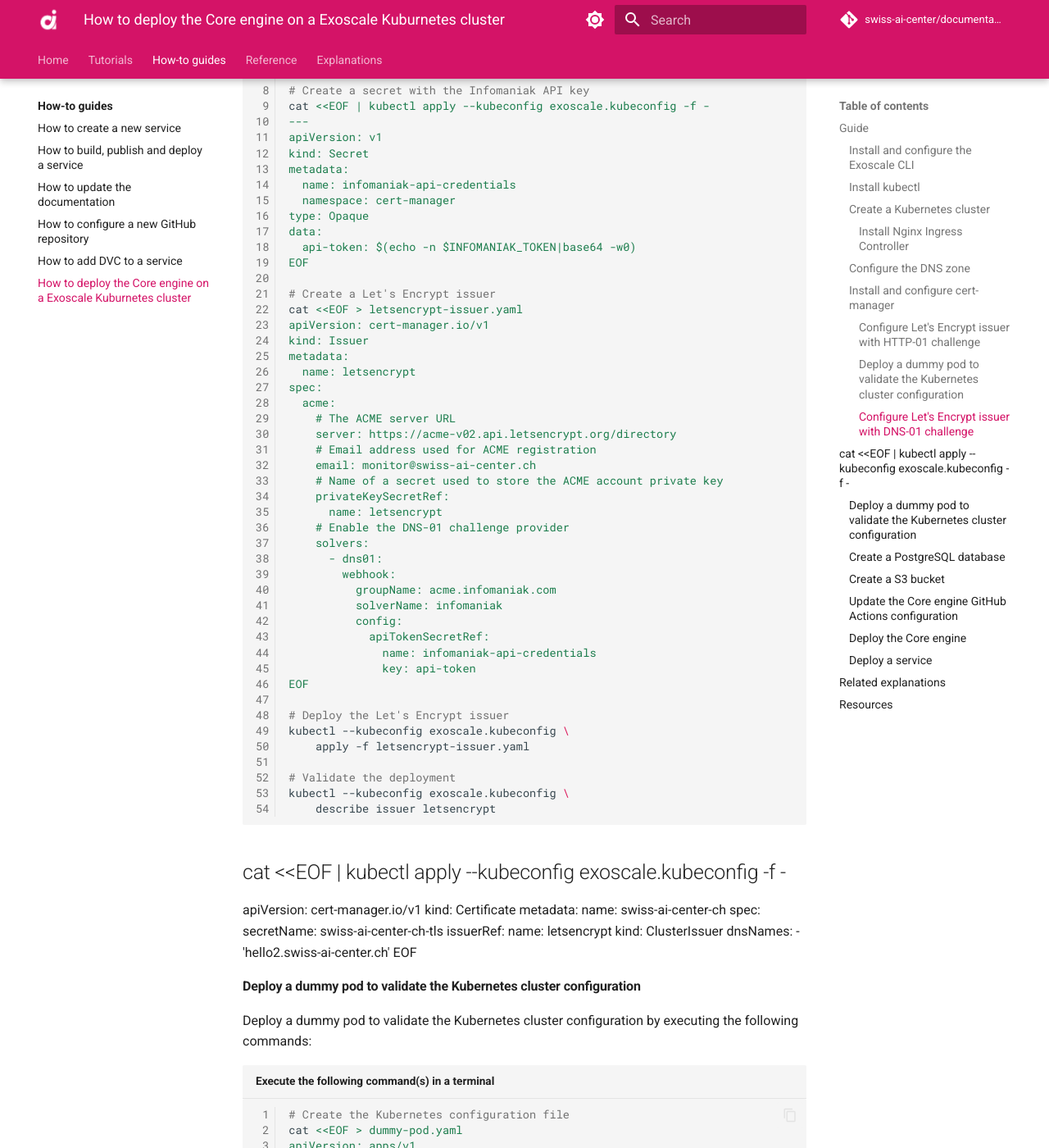
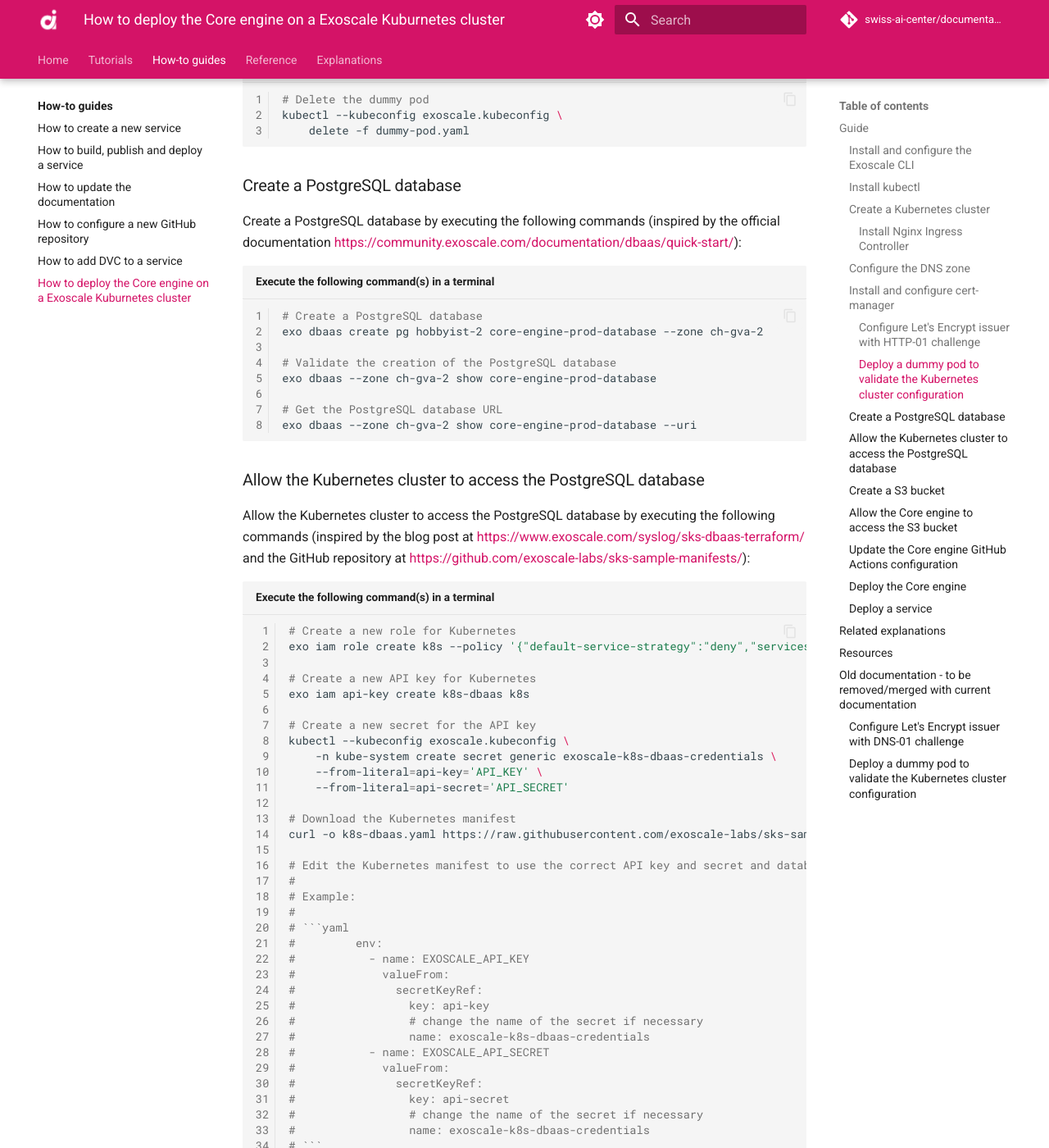
Before and after one commit to swiss-ai-center/documentation, an MkDocs documentation site: the page built from docs/how-to-guides/how-to-deploy-the-core-engine-on-a-exoscale-kubernetes-cluster.md, in a window 1280 px wide and 1400 px high, scrolled down 5148 px. Shown: the whole window at 82% size. Built offline with MkDocs 1.6.1 and Material for MkDocs 9.7.7, drawn with Linux system fonts in a browser that asks for light colours; comment, search, counter and statistics services are not loaded; some of the changed text lies outside the part shown.

Commit message:
Finish documentation to deploy Core engine

````diff
--- a/docs/how-to-guides/how-to-deploy-the-core-engine-on-a-exoscale-kubernetes-cluster.md
+++ b/docs/how-to-guides/how-to-deploy-the-core-engine-on-a-exoscale-kubernetes-cluster.md
@@ -8,17 +8,21 @@ cluster.
 ### Install and configure the Exoscale CLI
 
 Install and configure the Exoscale CLI by following the instructions in the
-official documentation at <https://community.exoscale.com/documentation/tools/exoscale-command-line-interface/#installation> and <https://community.exoscale.com/documentation/tools/exoscale-command-line-interface/#configuration>.
+official documentation at
+<https://community.exoscale.com/documentation/tools/exoscale-command-line-interface/#installation>
+and
+<https://community.exoscale.com/documentation/tools/exoscale-command-line-interface/#configuration>.
 
 ### Install kubectl
 
-Install kubectl by following the instructions in the
-[official documentation](https://kubernetes.io/docs/tasks/tools/#kubectl).
+Install kubectl by following the instructions in the official documentation at
+<https://kubernetes.io/docs/tasks/tools/#kubectl>.
 
 ### Create a Kubernetes cluster
 
 Create a Kubernetes cluster by executing the following commands (inspired by the
-[official documentation](https://community.exoscale.com/documentation/kubernetes/quickstart/)):
+official documentation at
+<https://community.exoscale.com/documentation/kubernetes/quickstart/>):
 
 ```sh title="Execute the following command(s) in a terminal"
 # Create the security group
@@ -61,6 +65,9 @@ exo compute sks list
 # Get the kubeconfig file
 exo compute sks kubeconfig swiss-ai-center-prod-cluster kube-admin > exoscale.kubeconfig
 
+# Display the Kubernetes cluster configuration
+cat exoscale.kubeconfig
+
 # Validate kubectl can access the Kubernetes cluster
 kubectl --kubeconfig exoscale.kubeconfig \
     get node
@@ -69,10 +76,10 @@ kubectl --kubeconfig exoscale.kubeconfig \
 #### Install Nginx Ingress Controller
 
 Install Nginx Ingress Controller by executing the following commands (inspired
-by the
-[official documentation](https://kubernetes.github.io/ingress-nginx/deploy/#exoscale)
-and the
-[official Exoscale documentation](https://community.exoscale.com/documentation/sks/loadbalancer-ingress/)):
+by the official documentation at
+<https://kubernetes.github.io/ingress-nginx/deploy/#exoscale> and the official
+Exoscale documentation at
+<https://community.exoscale.com/documentation/sks/loadbalancer-ingress/>):
 
 ```sh title="Execute the following command(s) in a terminal"
 # Install the Nginx Ingress Controller
@@ -98,7 +105,7 @@ external IP address. You can use a wildcard `*.swiss-ai-center.ch` (for example)
 ### Install and configure cert-manager
 
 Install cert-manager by executing the following commands (inspired by the
-[official documentation](https://cert-manager.io/docs/installation/kubectl/)):
+official documentation at <https://cert-manager.io/docs/installation/kubectl/>):
 
 ```sh title="Execute the following command(s) in a terminal"
 # Install cert-manager
@@ -111,6 +118,11 @@ kubectl --kubeconfig exoscale.kubeconfig \
 ```
 
 #### Configure Let's Encrypt issuer with HTTP-01 challenge
+
+Configure Let's Encrypt issuer with HTTP-01 challenge by executing the following
+commands (inspired by the official documentation at
+<https://cert-manager.io/docs/configuration/acme/> and the tutorial at
+<https://cert-manager.io/docs/tutorials/acme/nginx-ingress/>):
 
 ```sh title="Execute the following command(s) in a terminal"
 # Create a Let's Encrypt issuer
@@ -147,7 +159,8 @@ kubectl --kubeconfig exoscale.kubeconfig \
 #### Deploy a dummy pod to validate the Kubernetes cluster configuration
 
 Deploy a dummy pod to validate the Kubernetes cluster configuration by executing
-the following commands:
+the following commands (inspired by the tutorial at
+<https://cert-manager.io/docs/tutorials/acme/nginx-ingress/>):
 
 ```sh title="Execute the following command(s) in a terminal"
 # Create the Kubernetes configuration file
@@ -230,6 +243,164 @@ URI: /
 Request ID: caabe951ce74b20c70460b9a1705b88e
 ```
 
+You can delete the dummy pod by executing the following command:
+
+```sh title="Execute the following command(s) in a terminal"
+# Delete the dummy pod
+kubectl --kubeconfig exoscale.kubeconfig \
+    delete -f dummy-pod.yaml
+```
+
+### Create a PostgreSQL database
+
+Create a PostgreSQL database by executing the following commands (inspired by
+the official documentation
+<https://community.exoscale.com/documentation/dbaas/quick-start/>):
+
+```sh title="Execute the following command(s) in a terminal"
+# Create a PostgreSQL database
+exo dbaas create pg hobbyist-2 core-engine-prod-database --zone ch-gva-2
+
+# Validate the creation of the PostgreSQL database
+exo dbaas --zone ch-gva-2 show core-engine-prod-database
+
+# Get the PostgreSQL database URL
+exo dbaas --zone ch-gva-2 show core-engine-prod-database --uri
+```
+
+### Allow the Kubernetes cluster to access the PostgreSQL database
+
+Allow the Kubernetes cluster to access the PostgreSQL database by executing the
+following commands (inspired by the blog post at
+<https://www.exoscale.com/syslog/sks-dbaas-terraform/> and the GitHub repository
+at <https://github.com/exoscale-labs/sks-sample-manifests/>):
+
+```sh title="Execute the following command(s) in a terminal"
+# Create a new role for Kubernetes
+exo iam role create k8s --policy '{"default-service-strategy":"deny","services":{"dbaas":{"type":"allow","rules":[]}}}'
+
+# Create a new API key for Kubernetes
+exo iam api-key create k8s-dbaas k8s
+
+# Create a new secret for the API key
+kubectl --kubeconfig exoscale.kubeconfig \
+    -n kube-system create secret generic exoscale-k8s-dbaas-credentials \
+    --from-literal=api-key='API_KEY' \
+    --from-literal=api-secret='API_SECRET'
+
+# Download the Kubernetes manifest
+curl -o k8s-dbaas.yaml https://raw.githubusercontent.com/exoscale-labs/sks-sample-manifests/main/exo-k8s-dbaas-filter/exo-k8s-dbaas-filter.yaml
+
+# Edit the Kubernetes manifest to use the correct API key and secret and database(s) name(s)
+#
+# Example:
+#
+# ```yaml
+#         env:
+#           - name: EXOSCALE_API_KEY
+#             valueFrom:
+#               secretKeyRef:
+#                 key: api-key
+#                 # change the name of the secret if necessary
+#                 name: exoscale-k8s-dbaas-credentials
+#           - name: EXOSCALE_API_SECRET
+#             valueFrom:
+#               secretKeyRef:
+#                 key: api-secret
+#                 # change the name of the secret if necessary
+#                 name: exoscale-k8s-dbaas-credentials
+# ```
+#
+# and
+#
+# `exo dbaas update --pg-ip-filter "$IPLISTFOREXO" core-engine-prod-database -z ch-gva-2`
+
+# Deploy the Kubernetes manifest
+kubectl --kubeconfig exoscale.kubeconfig \
+    apply -f k8s-dbaas.yaml
+
+# Validate the deployment
+kubectl --kubeconfig exoscale.kubeconfig \
+    get pods -n kube-system \
+    -l app=exo-k8s-dbaas-filter --watch
+
+# View the logs of the pod
+kubectl --kubeconfig exoscale.kubeconfig \
+    logs -n kube-system \
+    -l app=exo-k8s-dbaas-filter
+```
+
+### Create a S3 bucket
+
+Create a S3 bucket by executing the following commands (inspired by the
+[official documentation](https://community.exoscale.com/documentation/object-storage/quick-start/#create-a-bucket)):
+
+```sh title="Execute the following command(s) in a terminal"
+# Create a S3 bucket
+exo storage mb --zone ch-gva-2 sos://core-engine-prod-bucket
+
+# Validate the creation of the S3 bucket
+exo storage ls --zone ch-gva-2
+```
+
+### Allow the Core engine to access the S3 bucket
+
+Allow the Core engine to access the S3 bucket by executing the following
+commands:
+
+```sh title="Execute the following command(s) in a terminal"
+# Create a new role for the Core engine
+exo iam role create core-engine --policy '{"default-service-strategy":"deny","services":{"sos":{"type":"allow","rules":[]}}}'
+
+# Create a new API key for the Core engine
+exo iam api-key create s3 core-engine
+```
+
+### Update the Core engine GitHub Actions configuration
+
+Update the Core engine GitHub Actions configuration by adding/updating the
+following secrets:
+
+- `PROD_KUBE_CONFIG`: The content of the Kubernetes configuration file (this is an Organization secret in our repository)
+- `PROD_DATABASE_URL`: The URL of the PostgreSQL database
+- `PROD_S3_ACCESS_KEY_ID`: The access key ID of the S3 bucket
+- `PROD_S3_SECRET_ACCESS_KEY`: The secret access key of the S3 bucket
+- `PROD_S3_HOST`: The host of the S3 bucket (ex: `https://sos-ch-gva-2.exo.io` -
+  <https://community.exoscale.com/api/sos/>)
+
+Update the Core engine GitHub Actions configuration by adding/updating the
+following variables:
+
+- `DEPLOY_PROD`: `true`
+- `PROD_HOST`: The host of the Core engine backend
+- `PROD_BACKEND_URL`: The URL of the Core engine backend used by the frontend
+- `PROD_BACKEND_WS_URL`: The WebSocket URL of the Core engine backend used by
+  the frontend
+- `PROD_S3_BUCKET`: The name of the S3 bucket
+- `PROD_S3_REGION`: The region of the S3 bucket (ex: `ch-gva-2`)
+
+### Deploy the Core engine
+
+Run the GitHub Actions workflow to deploy the Core engine.
+
+### Deploy a service
+
+TODO
+
+## Related explanations
+
+These explanations are related to the current item (in alphabetical order).
+
+_None at the moment._
+
+## Resources
+
+These resources are related to the current item (in alphabetical order).
+
+_None at the moment._
+
+## Old documentation - to be removed/merged with current documentation
+
 #### Configure Let's Encrypt issuer with DNS-01 challenge
 
 This configuration uses Infomaniak as the DNS provider. You must change the
@@ -293,24 +464,6 @@ kubectl --kubeconfig exoscale.kubeconfig \
 kubectl --kubeconfig exoscale.kubeconfig \
     describe issuer letsencrypt
 ```
-
-
-
-
-cat <<EOF | kubectl apply --kubeconfig exoscale.kubeconfig -f -
----
-apiVersion: cert-manager.io/v1
-kind: Certificate
-metadata:
-  name: swiss-ai-center-ch
-spec:
-  secretName: swiss-ai-center-ch-tls
-  issuerRef:
-    name: letsencrypt
-    kind: ClusterIssuer
-  dnsNames:
-  - 'hello2.swiss-ai-center.ch'
-EOF
 
 #### Deploy a dummy pod to validate the Kubernetes cluster configuration
 
@@ -396,47 +549,3 @@ Date: 13/Mar/2024:10:34:34 +0000
 URI: /
 Request ID: caabe951ce74b20c70460b9a1705b88e
 ```
-
-### Create a PostgreSQL database
-
-Create a PostgreSQL database by executing the following commands (inspired by the
-[official documentation](https://community.exoscale.com/documentation/dbaas/quick-start/)):
-
-```sh title="Execute the following command(s) in a terminal"
-# Create a PostgreSQL database
-exo dbaas create pg hobbyist-2 core-engine-prod-database --zone ch-gva-2
-
-# Get the connection string
-exo dbaas --zone ch-gva-2 show core-engine-prod-database --uri
-```
-
-### Create a S3 bucket
-
-Create a S3 bucket by executing the following commands (inspired by the
-[official documentation](https://community.exoscale.com/documentation/object-storage/quick-start/#create-a-bucket)):
-
-```sh title="Execute the following command(s) in a terminal"
-# Create a S3 bucket
-exo storage mb --zone ch-gva-2 sos://core-engine-prod-bucket
-
-# Validate the creation of the S3 bucket
-exo storage ls --zone ch-gva-2
-```
-
-### Update the Core engine GitHub Actions configuration
-
-### Deploy the Core engine
-
-### Deploy a service
-
-## Related explanations
-
-These explanations are related to the current item (in alphabetical order).
-
-_None at the moment._
-
-## Resources
-
-These resources are related to the current item (in alphabetical order).
-
-_None at the moment._
````
